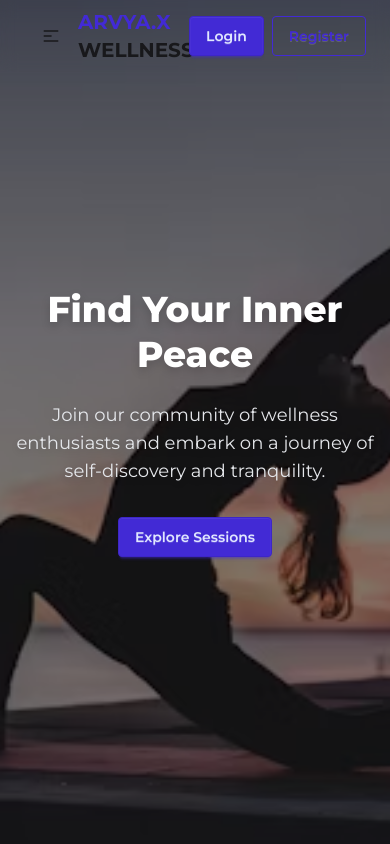
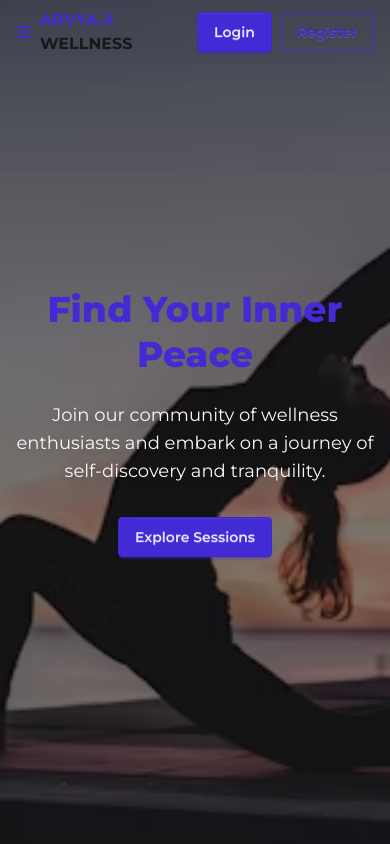
Before and after one commit to md-zeon/Arvyax-Wellness-Platform, a React (Vite) app in the folder frontend/: page / in a window 390 px wide. Shown: the top 844 px of the page. Built offline with nearby package versions, Linux system fonts and the light colour scheme.

Commit message:
Landing Page Design Complete

```diff
--- a/frontend/src/components/Home/Hero.jsx
+++ b/frontend/src/components/Home/Hero.jsx
@@ -4,11 +4,11 @@ const Hero = () => {
 		<div className='hero min-h-screen bg-[url(/background.avif)]'>
 			<div className='hero-overlay bg-opacity-60'></div>
 			<div className='hero-content text-neutral-content text-center'>
-				<div className='max-w-2xl'>
-					<h1 className='text-white text-4xl sm:text-5xl md:text-6xl font-extrabold leading-tight drop-shadow-lg mb-6'>
+				<div className='max-w-3xl xl:max-w-4xl'>
+					<h1 className='text-primary text-4xl sm:text-5xl md:text-6xl xl:text-7xl font-extrabold leading-tight mb-6'>
 						Find Your Inner Peace
 					</h1>
-					<p className='text-gray-200 text-lg sm:text-xl mb-8 drop-shadow-md max-w-xl mx-auto'>
+					<p className='text-base-200 text-lg sm:text-xl mb-8 drop-shadow-md max-w-xl mx-auto'>
 						Join our community of wellness enthusiasts and embark on a journey of self-discovery and tranquility.
 					</p>
 					<Link
--- a/frontend/src/components/shared/Navbar.jsx
+++ b/frontend/src/components/shared/Navbar.jsx
@@ -1,52 +1,39 @@
+import { FaBars } from "react-icons/fa6";
 import { Link, NavLink } from "react-router";
 
 const Navbar = () => {
 	const navItems = (
 		<>
 			<li>
-				<NavLink to='/'>Home</NavLink>
+				<NavLink className="text-black font-medium hover:text-primary hover:bg-transparent" to='/'>Home</NavLink>
 			</li>
 			<li>
-				<NavLink to='/sessions'>Sessions</NavLink>
+				<NavLink className="text-black font-medium hover:text-primary hover:bg-transparent" to='/sessions'>Sessions</NavLink>
 			</li>
 		</>
 	);
 	return (
-		<nav className='navbar'>
+		<nav className='navbar px-0'>
 			<div className='navbar-start'>
 				{/* Dropdown Start */}
 				<div className='dropdown'>
 					<div
 						tabIndex={0}
 						role='button'
-						className='btn btn-ghost lg:hidden'
+						className='pr-2 lg:hidden cursor-pointer'
 					>
-						<svg
-							xmlns='http://www.w3.org/2000/svg'
-							className='h-5 w-5'
-							fill='none'
-							viewBox='0 0 24 24'
-							stroke='currentColor'
-						>
-							{" "}
-							<path
-								strokeLinecap='round'
-								strokeLinejoin='round'
-								strokeWidth='2'
-								d='M4 6h16M4 12h8m-8 6h16'
-							/>{" "}
-						</svg>
+						<FaBars className="text-primary" />
 					</div>
 					<ul
 						tabIndex={0}
-						className='menu menu-sm dropdown-content bg-base-100 rounded-box z-1 mt-3 w-52 p-2 shadow'
+						className='menu menu-sm dropdown-content bg-base-200 rounded-box mt-3 w-52 p-2 shadow'
 					>
 						{navItems}
 					</ul>
 				</div>
 				<Link
 					to='/'
-					className='text-xl uppercase font-bold'
+					className='sm:text-xl md:text-2xl lg:text-3xl uppercase font-bold'
 				>
 					<span className="text-primary">Arvya.x</span> Wellness
 				</Link>
--- a/frontend/src/index.css
+++ b/frontend/src/index.css
@@ -9,3 +9,8 @@ body {
 	font-optical-sizing: auto;
 	font-style: normal;
 }
+
+
+a.active {
+	@apply text-primary;
+}
--- a/frontend/src/layouts/RootLayout/RootLayout.jsx
+++ b/frontend/src/layouts/RootLayout/RootLayout.jsx
@@ -6,7 +6,7 @@ import Footer from "../../components/shared/Footer";
 const RootLayout = () => {
 	return (
 		<>
-			<header className='backdrop-blur-sm bg-transparent fixed top-0 left-0 right-0'>
+			<header className='backdrop-blur-xl bg-transparent fixed top-0 left-0 right-0 z-50'>
 				<Container>
 					<Navbar />
 				</Container>
```
